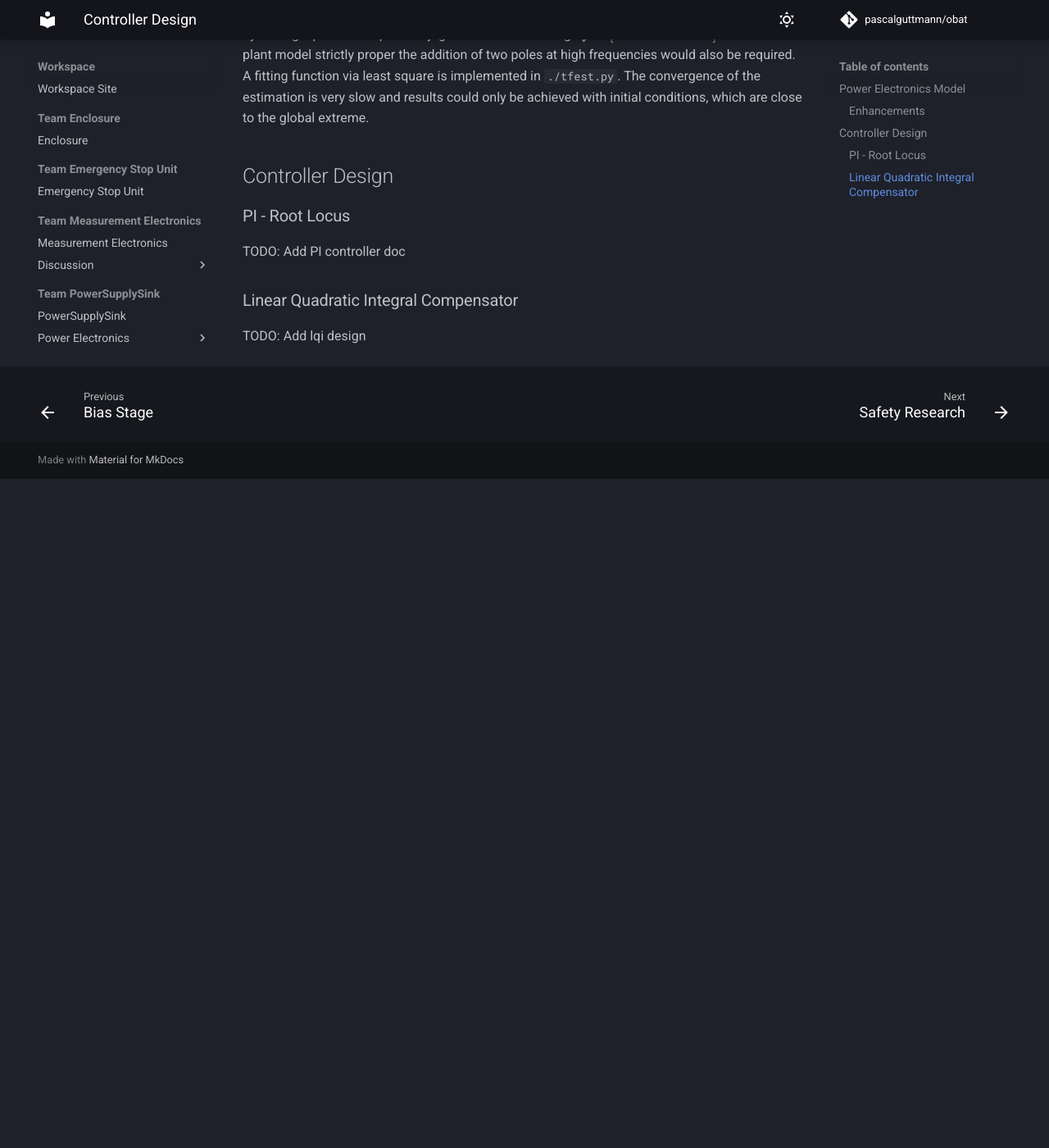
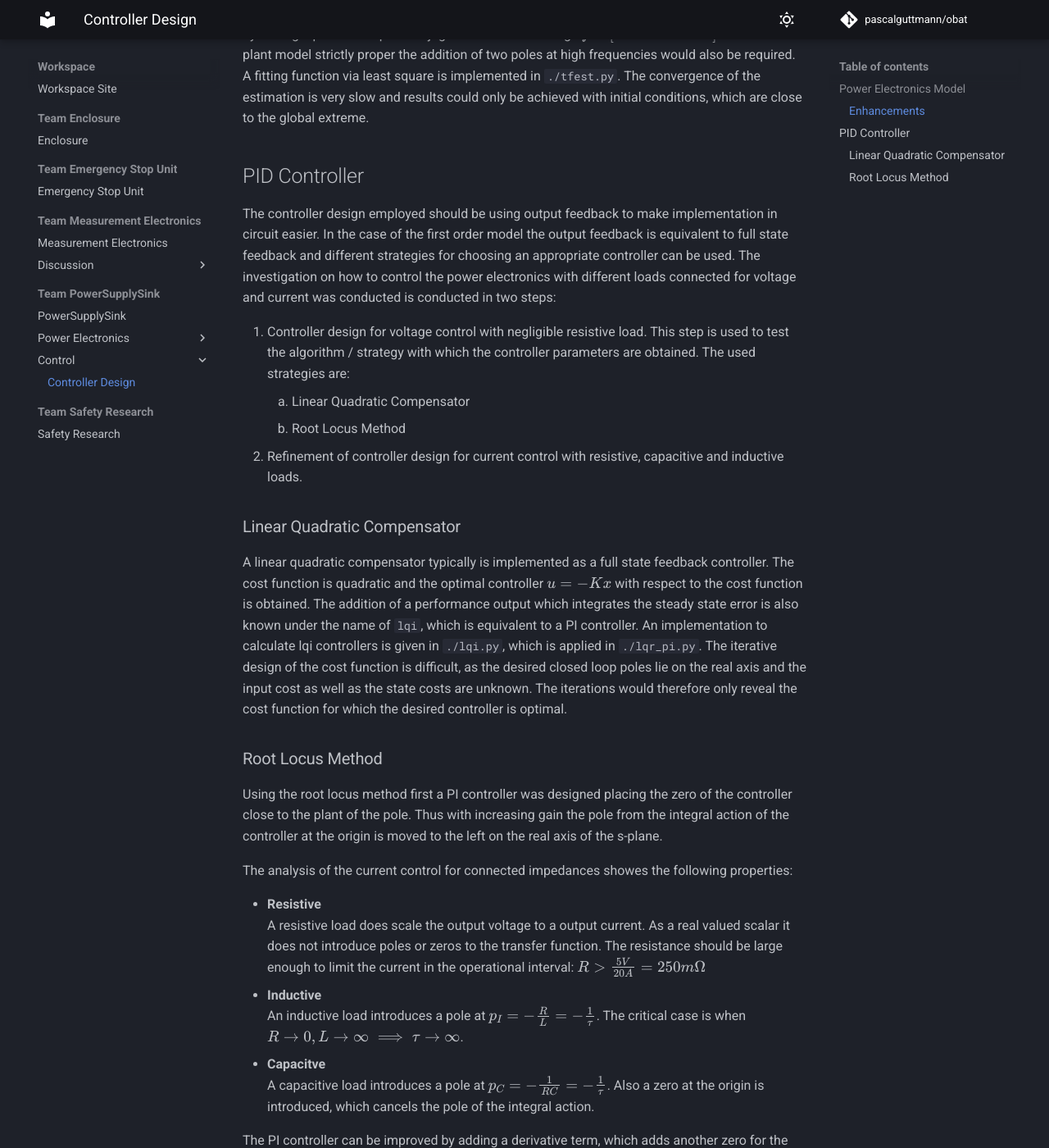
Before and after one commit to pascalguttmann/obat, an MkDocs documentation site: the page built from docs/workspace/pss/control/controller-design/controller-design.md, in a window 1280 px wide and 1400 px high, scrolled down 1251 px. Shown: the whole window at 82% size. Built offline with MkDocs 1.6.1 and Material for MkDocs 9.7.7, drawn with Linux system fonts in a browser that asks for light colours; comment, search, counter and statistics services are not loaded; before the commit the page ends 1835 px from its top, so only the background shows below that; some of the changed text lies outside the part shown.

Commit message:
add doc pid controller via root locus

```diff
--- a/docs/workspace/pss/control/controller-design/controller-design.md
+++ b/docs/workspace/pss/control/controller-design/controller-design.md
@@ -4,7 +4,6 @@
 This page describes the derivation of the mathematical description of the
 controller, which is used to control the power electronics. For the
 circuit implementation please see `../controller.md`.
-
 
 Power Electronics Model
 -----------------------
@@ -27,14 +26,86 @@
 is very slow and results could only be achieved with initial conditions, which
 are close to the global extreme.
 
+PID Controller
+--------------
 
-Controller Design
------------------
+The controller design employed should be using output feedback to make
+implementation in circuit easier. In the case of the first order model the
+output feedback is equivalent to full state feedback and different strategies
+for choosing an appropriate controller can be used.
+The investigation on how to control the power electronics with different loads
+connected for voltage and current was conducted is conducted in two steps:
 
-### PI - Root Locus
+1. Controller design for voltage control with negligible resistive load. This
+   step is used to test the algorithm / strategy with which the controller
+   parameters are obtained. The used strategies are:
+    1. Linear Quadratic Compensator
+    2. Root Locus Method
+2. Refinement of controller design for current control with resistive,
+   capacitive and inductive loads.
 
-TODO: Add PI controller doc
+### Linear Quadratic Compensator
 
-### Linear Quadratic Integral Compensator
+A linear quadratic compensator typically is implemented as a full state feedback controller.
+The cost function is quadratic and the optimal controller $u = -Kx$ with
+respect to the cost function is obtained.
+The addition of a performance output which integrates the steady state error is
+also known under the name of `lqi`, which is equivalent to a PI controller. An
+implementation to calculate lqi controllers is given in `./lqi.py`, which is
+applied in `./lqr_pi.py`. The iterative design of the cost function is
+difficult, as the desired closed loop poles lie on the real axis and the input
+cost as well as the state costs are unknown. The iterations would therefore
+only reveal the cost function for which the desired controller is optimal.
 
-TODO: Add lqi design
+### Root Locus Method
+
+Using the root locus method first a PI controller was designed placing the zero
+of the controller close to the plant of the pole. Thus with increasing gain the
+pole from the integral action of the controller at the origin is moved to the
+left on the real axis of the s-plane.
+
+The analysis of the current control for connected impedances showes the
+following properties:
+
+- **Resistive**
+  A resistive load does scale the output voltage to a output current. As a real
+  valued scalar it does not introduce poles or zeros to the transfer function.
+  The resistance should be large enough to limit the current in the operational
+  interval: $R > \frac{5V}{20A} = 250 m \Omega$
+- **Inductive**
+  An inductive load introduces a pole at $p_I = -\frac{R}{L} = -\frac{1}{\tau}$.
+  The critical case is when $R \rightarrow 0, L \rightarrow \infty \implies \tau
+  \rightarrow \infty$.
+- **Capacitve**
+  A capacitive load introduces a pole at $p_C = -\frac{1}{RC} =
+  -\frac{1}{\tau}$. Also a zero at the origin is introduced, which cancels the
+  pole of the integral action.
+
+The PI controller can be improved by adding a derivative term, which adds
+another zero for the controller. The second zero can be placed close to the
+first zero of the controller to allow an increase in performance for the
+inductive and capacitive case. Although the some limitations in the case of
+current regulation remain:
+
+- For inductive loads the system is not always overdamped. For some loads
+  (especially with high $\tau$) the system may have conjugate complex poles,
+  which are asymptotically stable.
+- For capacitive loads a steady state error will remain which is dependant on
+  the circuits parameters. Furthermore this steady state error will practically
+  not be achieved for long durations, because of the limited output voltage
+  range, which limits the integral wind up.
+
+The following picture depicts the
+
+- root locus plot
+- step response and
+- pole zero map of the closed loop system
+
+for a gain $K_P = 10$.
+
+![Current Control Root Locus](./pid_current_control.png)
+
+!!! info "Python Control"
+    The shown pole zero map and root locus plot show scaled frequencies
+    $f' = f / 1000$ to avoid limitations of python control, when using `scipy`
+    instead of `slycot` for computations.
```
Also changed, not shown: docs/workspace/pss/control/controller-design/pid_current_control.png (added).
